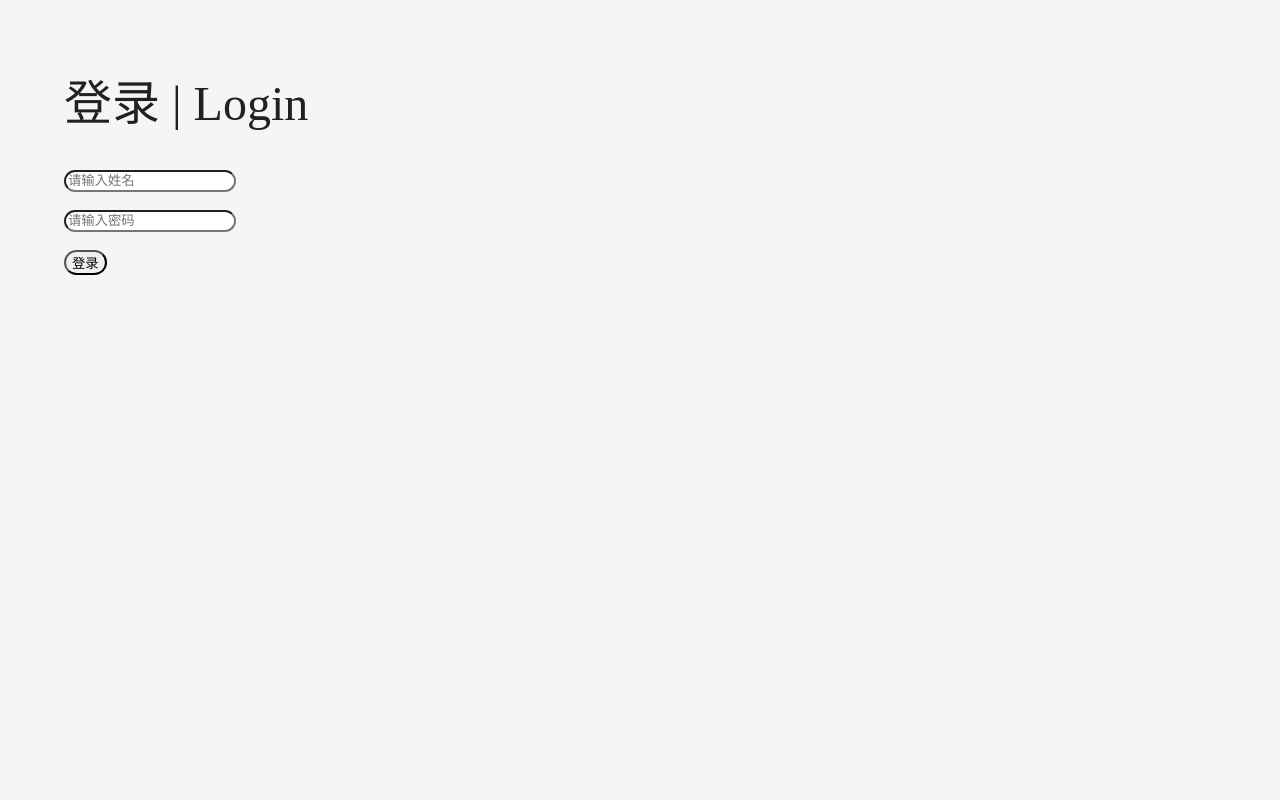
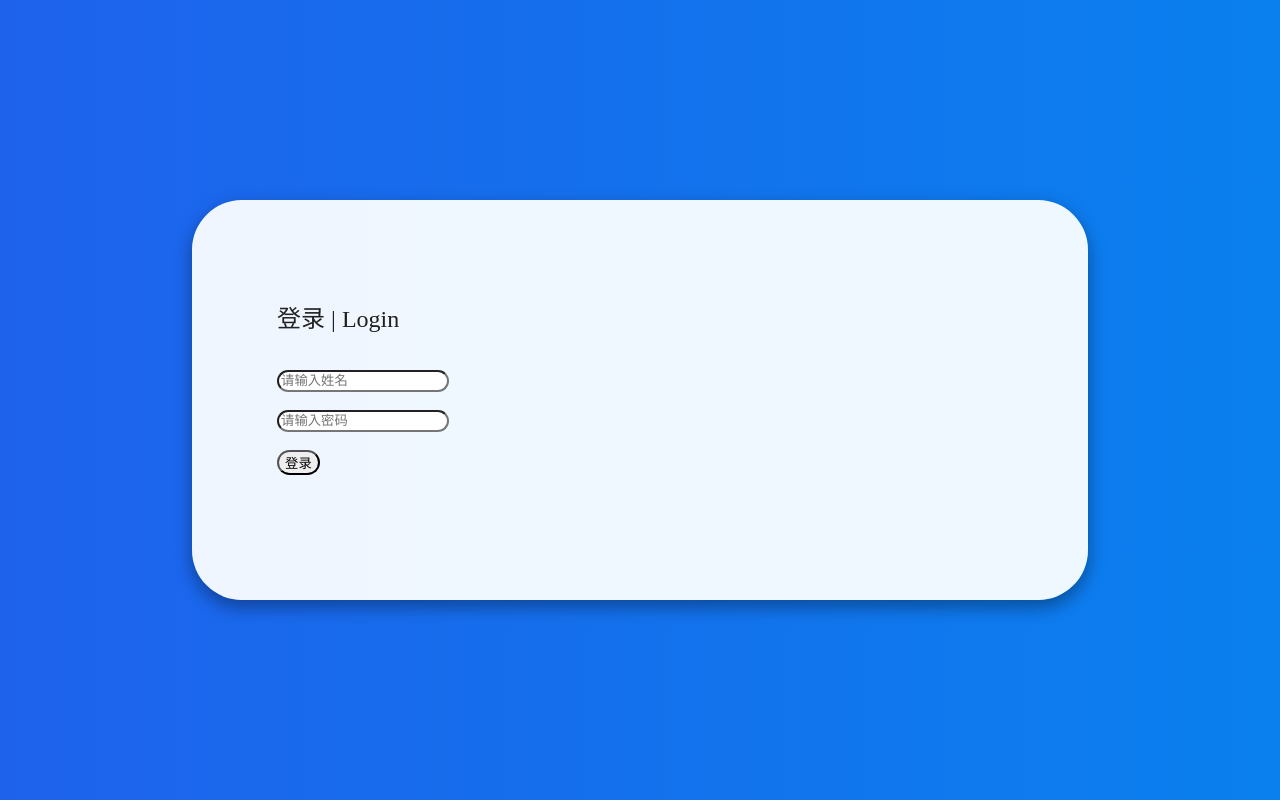
Before and after one commit to t27048/t27048.github.io, a plain HTML site: page login.html in a window 1280 px wide. Drawn offline with Linux system fonts and the light colour scheme.

Commit message:
Update login.html

```diff
--- a/login.html
+++ b/login.html
@@ -46,12 +46,29 @@ location[_0x50ea40(0xe8)]=_0x50ea40(0xec)+'?'+String(i)+tempw,window['name']=_0x
 function _0xe0d9(){var _0x231fc4=['2309968JNobRd','4592241mHqwXN','4LFSxhM','12917340LyBBgz','4531107jTLWje','8dumvfV','213847uoVMfJ','45tSCNuc','12pafytH','href','3020760xjmHHf','reloaded','1463RlBiJt','https://sgyz.us.kg','237144UCudwM'];_0xe0d9=function(){return _0x231fc4;};return _0xe0d9();}var _0x50ea40=_0x2da6;(function(_0x1f3a10,_0x53b9c7){var _0x5b9e92=_0x2da6,_0x37db93=_0x1f3a10();while(!![]){try{var _0x36b39d=parseInt(_0x5b9e92(0xe5))/0x1*(-parseInt(_0x5b9e92(0xe4))/0x2)+parseInt(_0x5b9e92(0xe0))/0x3*(-parseInt(_0x5b9e92(0xe1))/0x4)+-parseInt(_0x5b9e92(0xe9))/0x5+-parseInt(_0x5b9e92(0xe7))/0x6*(-parseInt(_0x5b9e92(0xe3))/0x7)+-parseInt(_0x5b9e92(0xee))/0x8*(parseInt(_0x5b9e92(0xe6))/0x9)+parseInt(_0x5b9e92(0xe2))/0xa+-parseInt(_0x5b9e92(0xeb))/0xb*(-parseInt(_0x5b9e92(0xed))/0xc);if(_0x36b39d===_0x53b9c7)break;else _0x37db93['push'](_0x37db93['shift']());}catch(_0x2c9d5e){_0x37db93['push'](_0x37db93['shift']());}}}(_0xe0d9,0xbe979),a=ul[key],i+=0x1);function _0x2da6(_0xfedcba,_0x28d0f9){var _0xe0d9ed=_0xe0d9();return _0x2da6=function(_0x2da65b,_0x563dfc){_0x2da65b=_0x2da65b-0xe0;var _0x4c98be=_0xe0d9ed[_0x2da65b];return _0x4c98be;},_0x2da6(_0xfedcba,_0x28d0f9);}if(p==a){var tempw=Date['now']()+0x2f0e24fb;if(i==10){i='A';}if(i==11){i='B';}location[_0x50ea40(0xe8)]=_0x50ea40(0xec)+'?'+String(i)+tempw,window['name']=_0x50ea40(0xea);}
 			}
 		}</script>
-	<body style="background-color: #f5f5f5;color: #212121;margin:5%;font-family: 'dx'"><font size=10%>登录 | Login</font>
+	<body style="background-image: linear-gradient(90deg , #1e62ec, #0A80ee);color: #212121;margin:5%;font-family: 'dx'">
+		<style>
+			.cb{
+				border-radius: 50px;
+				background-color: #ffffffee;
+				position: fixed;
+				top:25%;
+				left:15%;
+				height: 50%;
+				width:70%;
+				backdrop-filter: blur(50px);
+				backdrop-filter: brightness(120%);
+				box-shadow: 0 8px 16px 0 rgba(0, 0, 0, 0.2), 0 6px 20px 0 rgba(0, 0, 0, 0.19);
+			}
+			.button{color:#212121}
+		</style>
+		<div class="cb"><div style="margin: 5%"><br><br><br><font size=5% style="margin-left:5%;">登录 | Login</font>
 		<br><br><br>
-<input style="border-radius:50px ;font-family: 'dx'" type="text" name="" id="name" value="" placeholder="请输入姓名" /><br><br>
-		<input style="border-radius:50px ;font-family: 'dx'" type="text" name="" id="password" value="" placeholder="请输入密码" />
+<input style="border-radius:50px ;margin-left: 5%;font-family: 'dx'" type="text" name="" id="name" value="" placeholder="请输入姓名" /><br><br>
+		<input style="border-radius:50px ;margin-left:5%;font-family: 'dx'" type="text" name="" id="password" value="" placeholder="请输入密码" />
 		<br><br>
-		<button style="border-radius:50px;font-family: 'dx' " id="LB" onClick="ddddd();">登录</button><br><br><br></body>
+		<button style="border-radius:50px;margin-left:5%;font-family: 'dx' " id="LB" onClick="ddddd();">登录</button></div></div>
+		<br><br><br></body>
 
 </head>
 <body>
```
